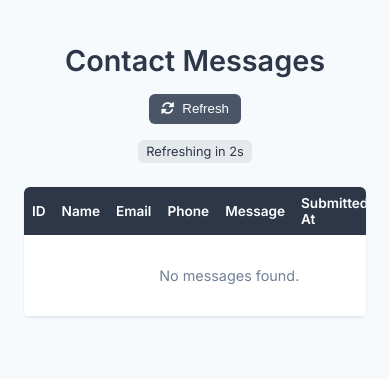
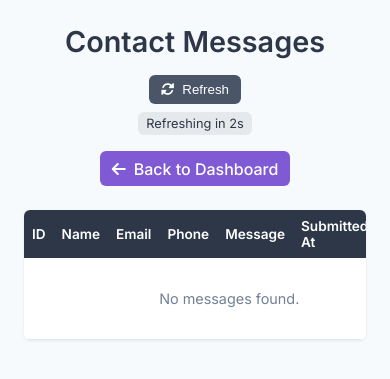
Before and after one commit to aparnova/cafe_website, a PHP site: page /view_messages.php in a window 390 px wide. Shown: the top 379 px of the page. Run offline with PHP 8.4, Linux system fonts and the light colour scheme; data that the repository does not hold is empty.

Commit message:
new back to dashboard

```diff
--- a/mini project/contact.php
+++ b/mini project/contact.php
@@ -237,7 +237,7 @@ function sanitizeInput($data) {
 
     .home-btn:hover {
       background-color: color-mix(in srgb, var(--accent-color), white 15%);
-      transform: translateY(-2px) rotate(45deg);
+      transform: translateY(-2px) rotate(180deg);
       box-shadow: 0 5px 15px rgba(205, 164, 94, 0.3);
     }
 
--- a/mini project/view_messages.php
+++ b/mini project/view_messages.php
@@ -57,7 +57,7 @@ if (isset($_GET['ajax']) && $_GET['ajax'] == '1') {
             $rowId = (int)$row['id'];
             $status = $row['status'];
             $trClass = ($status === 'unread') ? 'unread' : '';
-            $btnClass = ($status === 'unread') ? 'mark-read' : 'mark-unread';
+            $btnClass = ($status === 'unread') ? 'btn-mark-read' : 'btn-mark-unread';
             $btnText = ($status === 'unread') ? 'Mark as Read' : 'Mark as Unread';
             $nextStatus = ($status === 'unread') ? 'read' : 'unread';
             echo "<tr data-id=\"{$rowId}\" class=\"{$trClass}\">";
@@ -109,9 +109,11 @@ $stmt->close();
 *{box-sizing:border-box}
 body{font-family:'Inter',sans-serif;background:var(--light);color:var(--primary);padding:2rem}
 .container{max-width:1200px;margin:0 auto}
-.header{display:flex;flex-direction:column;align-items:center;margin-bottom:1.5rem;position:relative}
-.header h1{font-size:1.8rem;margin-bottom:1rem;animation:fadeIn 0.5s ease-out;text-align:center}
+.header{display:flex;justify-content:space-between;align-items:center;margin-bottom:1.5rem;position:relative;flex-wrap:wrap;gap:1rem}
+.header-left{display:flex;flex-direction:column;align-items:flex-start}
+.header h1{font-size:1.8rem;margin:0 0 1rem 0;animation:fadeIn 0.5s ease-out}
 .header-actions{display:flex;gap:1rem;align-items:center}
+.header-right{display:flex;gap:1rem;align-items:center}
 .card{background:var(--lighter);border-radius:var(--radius);box-shadow:var(--shadow);overflow:hidden;transform:translateY(0);transition:var(--transition)}
 .card:hover{transform:translateY(-3px);box-shadow:0 10px 20px rgba(0,0,0,0.1)}
 .table-container{overflow-x:auto}
@@ -130,7 +132,7 @@ tr:hover td{background:rgba(237,242,247,0.7)}
 .form-inline{display:flex;gap:.5rem;align-items:center}
 select{padding:.4rem;border-radius:var(--radius);border:1px solid var(--border);min-width:130px;transition:var(--transition)}
 select:focus{outline:none;box-shadow:0 0 0 2px rgba(66,153,225,0.5);transform:scale(1.02)}
-.btn{padding:.45rem .75rem;border-radius:var(--radius);border:none;cursor:pointer;font-weight:500;transition:var(--transition);display:inline-flex;align-items:center;gap:0.5rem}
+.btn{padding:.45rem .75rem;border-radius:var(--radius);border:none;cursor:pointer;font-weight:500;transition:var(--transition);display:inline-flex;align-items:center;gap:0.5rem;text-decoration:none}
 .btn:hover{transform:translateY(-2px);box-shadow:0 4px 8px rgba(0,0,0,0.1)}
 .btn:active{transform:translateY(0)}
 .btn-sm{font-size:.8rem;padding:.3rem .5rem}
@@ -138,6 +140,8 @@ select:focus{outline:none;box-shadow:0 0 0 2px rgba(66,153,225,0.5);transform:sc
 .btn-update:hover{background:#2c5282}
 .btn-refresh{background:#4a5568;color:#fff}
 .btn-refresh:hover{background:#2d3748}
+.btn-dashboard{background:#805ad5;color:#fff}
+.btn-dashboard:hover{background:#6b46c1}
 .btn-mark-read{background:var(--success);color:#fff}
 .btn-mark-read:hover{background:#2f855a}
 .btn-mark-unread{background:var(--warning);color:#fff}
@@ -145,24 +149,40 @@ select:focus{outline:none;box-shadow:0 0 0 2px rgba(66,153,225,0.5);transform:sc
 .note{padding:0.85rem;margin-bottom:1rem;border-radius:var(--radius);animation:fadeIn 0.5s ease-out}
 .note.success{background:rgba(56,161,105,0.08);border-left:4px solid var(--success);color:var(--success)}
 .note.error{background:rgba(229,62,62,0.06);border-left:4px solid var(--danger);color:var(--danger)}
+.refresh-countdown{background:rgba(74,85,104,0.1);padding:0.25rem 0.5rem;border-radius:var(--radius);font-size:0.8rem;color:var(--primary)}
 @keyframes fadeIn{from{opacity:0;transform:translateY(-10px)}to{opacity:1;transform:translateY(0)}}
 @keyframes pulse{0%{transform:scale(1)}50%{transform:scale(1.05)}100%{transform:scale(1)}}
 @keyframes spin{0%{transform:rotate(0deg)}100%{transform:rotate(360deg)}}
 .loading{animation:pulse 1.5s infinite}
 .spin{animation:spin 1s linear infinite}
-.refresh-countdown{position:absolute;right:0;top:0;background:rgba(74,85,104,0.1);padding:0.25rem 0.5rem;border-radius:var(--radius);font-size:0.8rem;color:var(--primary)}
-@media (max-width:768px){body{padding:1rem}th,td{padding:.5rem}.header-actions{flex-direction:column;gap:0.5rem}.refresh-countdown{position:static;margin-top:0.5rem}}
+@media (max-width:768px){
+  body{padding:1rem}
+  th,td{padding:.5rem}
+  .header{flex-direction:column;align-items:stretch}
+  .header-left{align-items:center;width:100%}
+  .header h1{text-align:center}
+  .header-actions{flex-direction:column;gap:0.5rem;width:100%}
+  .header-right{width:100%;justify-content:center}
+  .btn{justify-content:center}
+}
 </style>
 </head>
 <body>
 <div class="container">
   <div class="header">
+    <div class="header-left">
       <h1>Contact Messages</h1>
       <div class="header-actions">
         <button id="refreshBtn" class="btn btn-refresh">
           <i class="fas fa-sync-alt"></i> Refresh
         </button>
         <div id="refreshCountdown" class="refresh-countdown">Refreshing in 8s</div>
+      </div>
+    </div>
+    <div class="header-right">
+      <a href="admin_dashboard.php" class="btn btn-dashboard">
+        <i class="fas fa-arrow-left"></i> Back to Dashboard
+      </a>
     </div>
   </div>
 
```
Also changed, not shown: mini project/view_reservations.php (+25 -5 lines). Lines whose indentation alone changed are shown as unchanged.
